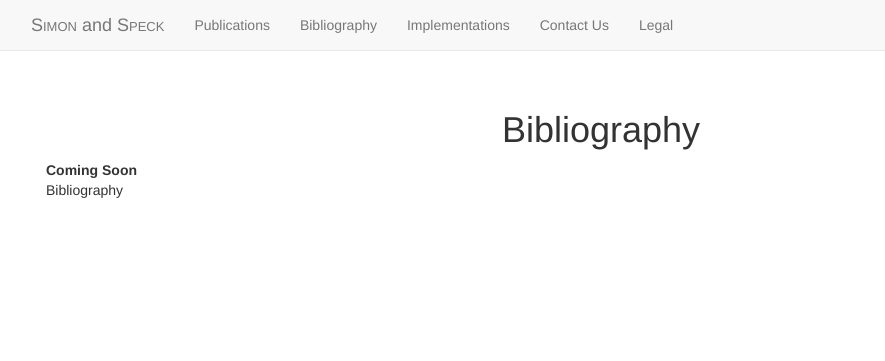
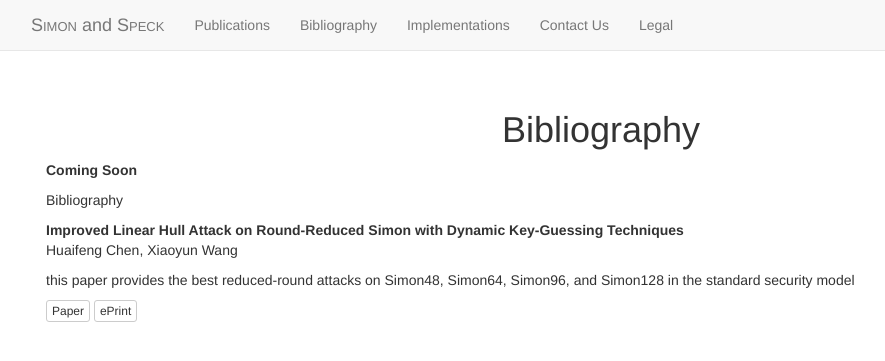
Before and after one commit to nsacyber/simon-speck, a Jekyll site: the page built from bibliography/index.html, in a window 1280 px wide. Shown: the top 361 px of the page, without its empty margins (39-924 px from the left). Built offline with Jekyll 4.4.1, drawn with Linux system fonts in a browser that asks for light colours; nearby versions of some CDN libraries.

Commit message:
Modified bib code to add author field. Insert test paper data

```diff
--- a/_data/bibs.yml
+++ b/_data/bibs.yml
@@ -4,3 +4,9 @@
   alt_url:
   alt_description:
   slide_url:
+
+- title: "Improved Linear Hull Attack on Round-Reduced Simon with Dynamic Key-Guessing Techniques"
+  authors: Huaifeng Chen, Xiaoyun Wang
+  description: this paper provides the best reduced-round attacks on Simon48, Simon64, Simon96, and Simon128 in the standard security model
+  url: https://link.springer.com/chapter/10.1007/978-3-662-52993-5_22#citeas
+  alt_eprint: https://eprint.iacr.org/2015/666
--- a/bibliography/index.html
+++ b/bibliography/index.html
@@ -18,6 +18,10 @@ title: Bibliography
                  replace: 'SPECK', '<span class="sc">Speck</span>' }}
   {% endcapture %}
 
+  {% capture authors %}
+  {{ pub.authors }}
+  {% endcapture %}
+
   {% capture desc %}
   {{ pub.description }}
   {% if pub.alt_url and pub.alt_description %}
@@ -30,6 +34,7 @@ title: Bibliography
 
   <dt>{{ mod_title }}</dt>
   <dd>
+  <p>{{ pub.authors }}</p>
   <p>{{ pub.description }}</p>
   <p>
   {% if pub.url %}
@@ -41,6 +46,10 @@ title: Bibliography
   {% if pub.slide_url %}
   <a class="btn btn-default btn-xs" href="{{ pub.slide_url }}" role="button">Slides</a>
   {% endif %}
+  {% if pub.alt_eprint %}
+  <a class="btn btn-default btn-xs" href="{{ pub.alt_eprint }}" role="button">ePrint</a>
+  {% endif %}
+
   </p>
   </dd>
   {% endfor %}
```
